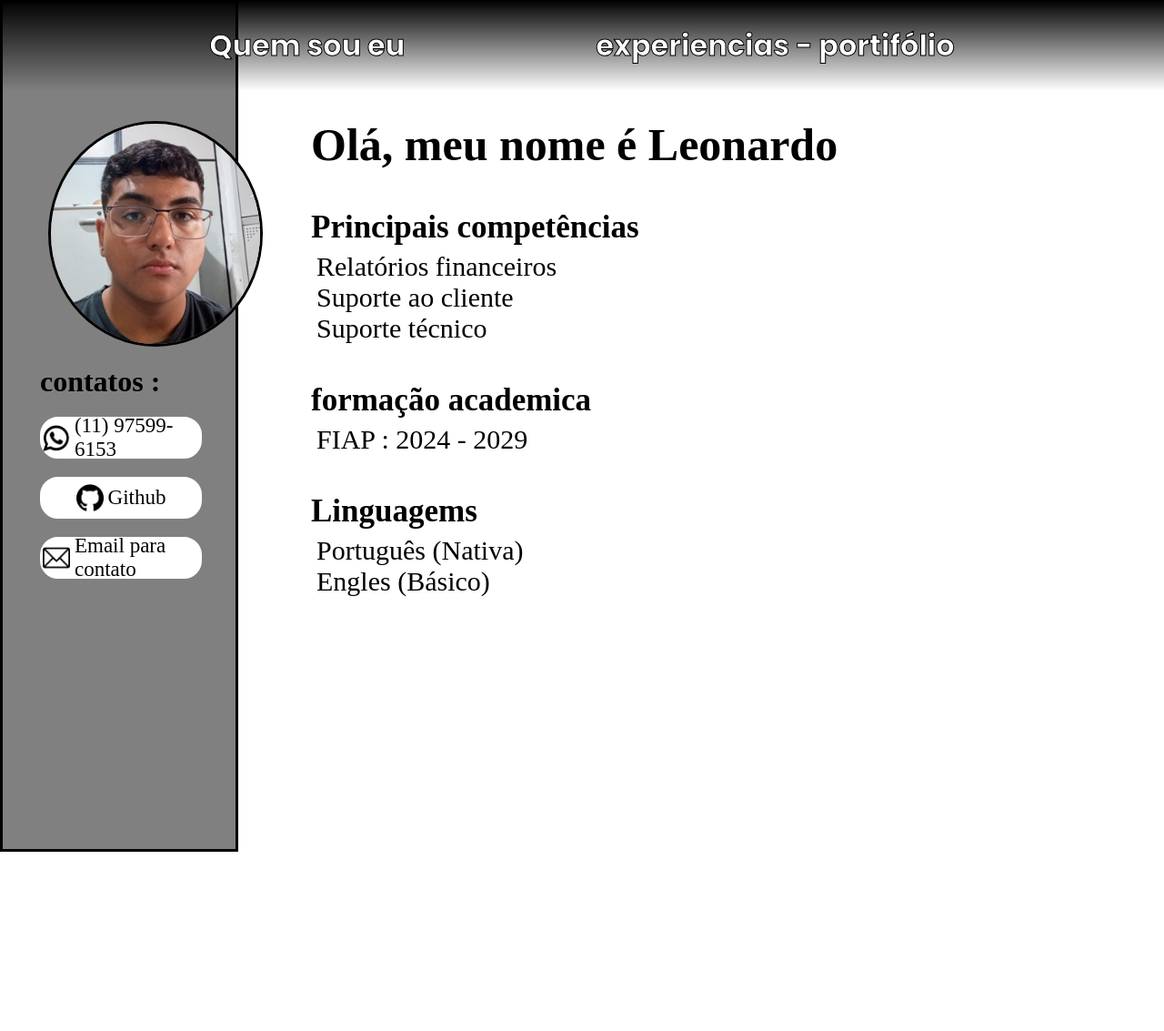
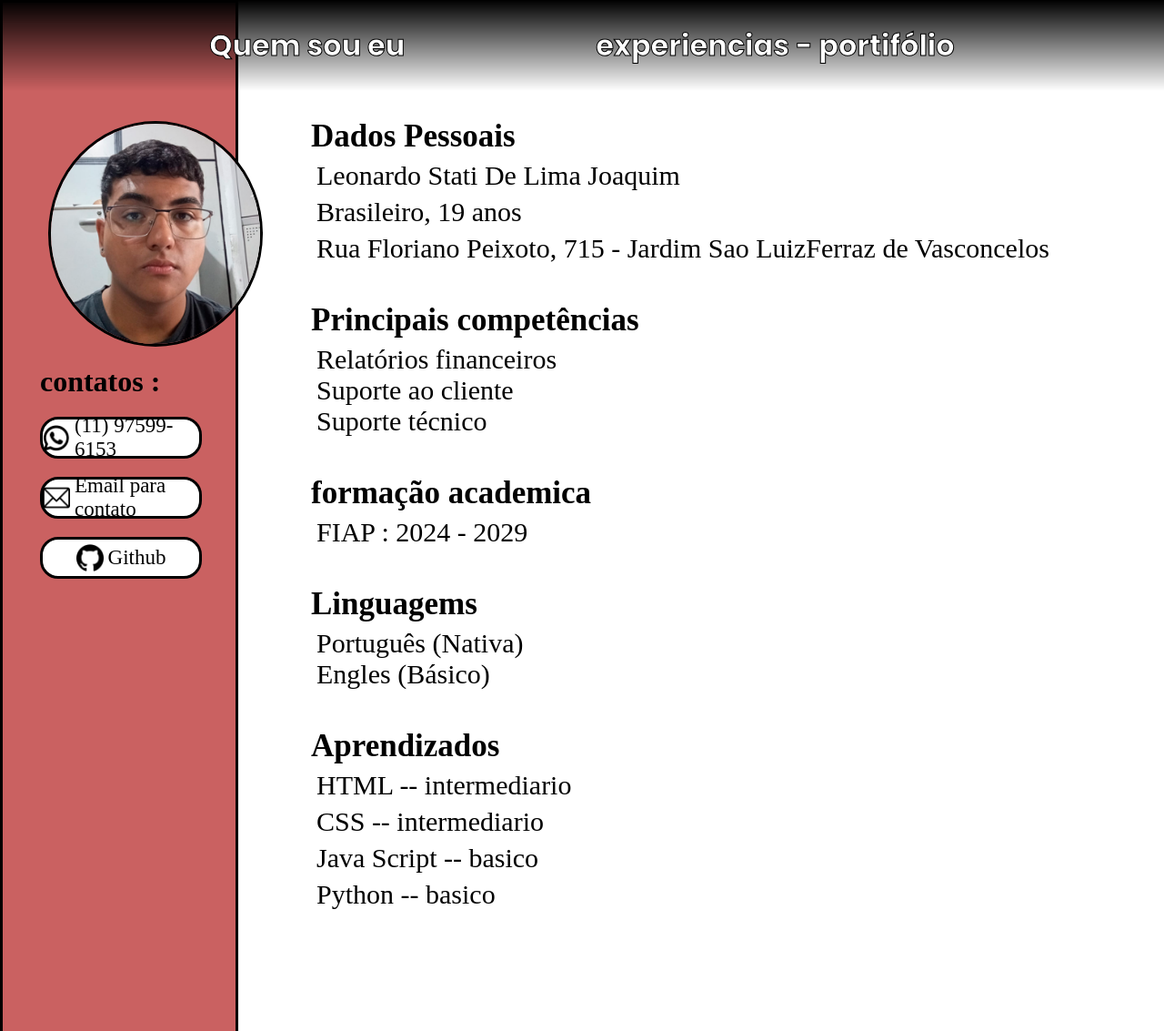
Before and after one commit to SaffronBr1440/Curriculo, a plain HTML site: page index.html in a window 1280 px wide. Shown: the top 1133 px of the page at 91% size. Before the commit the page ends 936 px from the top, so only its background shows below. Drawn offline with Linux system fonts and the light colour scheme; a web font is replaced by a local one.

Commit message:
atualização 1

```diff
--- a/index.html
+++ b/index.html
@@ -43,21 +43,24 @@
                             97599-6153</a>
                     </div>
                     <div class="contatosCenter">
-                        <img class="ContatosLogo" src="/Img/git.png" alt="zap">
-                        <a class="contatosNum" href="https://github.com/SaffronBr1440" target="_blank">Github</a>
-                    </div>
-                    <div class="contatosCenter">
                         <img class="ContatosLogo" src="/Img/Emial.png" alt="zap">
                         <a class="contatosNum" href="mailto:leonardostati9@outlook.com" target="_blank">Email para
                             contato</a>
+                    </div>
+                    <div class="contatosCenter">
+                        <img class="ContatosLogo" src="/Img/git.png" alt="zap">
+                        <a class="contatosNum" href="https://github.com/SaffronBr1440" target="_blank">Github</a>
                     </div>
                     <p></p>
                 </div>
             </div>
 
             <div class="lateraBranca">
-                <h1 class="titulos"> Olá, meu nome é Leonardo</h1>
-                <p class="escritas"> </p>
+                <h1 class="titulosSec">Dados Pessoais</h1>
+                <p class="escritas">Leonardo Stati De Lima Joaquim</p>
+                <p class="escritas">Brasileiro, 19 anos</p>
+                <p class="escritas">Rua Floriano Peixoto, 715 - Jardim Sao LuizFerraz de Vasconcelos</p>
+                <p class="escritas"></p>
                 <br>
                 <br>
                 <h1 class="titulosSec">Principais competências</h1>
@@ -70,6 +73,13 @@
                 <br>
                 <h1 class="titulosSec">Linguagems</h1>
                 <p class="escritas"> Português (Nativa) <br> Engles (Básico)</p>
+                <br>
+                <br>
+                <h1 class="titulosSec">Aprendizados</h1>
+                <p class="escritas">HTML -- intermediario</p>
+                <p class="escritas">CSS     -- intermediario</p>
+                <p class="escritas">Java Script -- basico</p>
+                <p class="escritas">Python -- basico</p>
 
 
             </div>
--- a/style.css
+++ b/style.css
@@ -12,7 +12,7 @@ header{
     --fonte-secundaria: "Poppins", sans-serif;
     --cor-principal: #ffffff;
     --cor-secundaria: rgb(221, 217, 217);
-    --cor-azul : #808080;
+    --cor-azul : #ca6161;
     --cor-fundos: rgba(0, 0, 0, 0.267);
 }
 
@@ -97,12 +97,12 @@ header{
     align-items:center;
     gap: 5px;
     border: solid;
+    border-color:black;
     color:var(--cor-principal);
     border-radius: 20px;
     width:  80%;
     height: 40px;
     background-color: var(--cor-principal);
-
     justify-content: center;
 }
 
@@ -112,12 +112,12 @@ header{
     align-items:center;
     gap: 5px;
     border: solid;
+    border-color: black;
     color: var(--cor-secundaria);
     border-radius: 20px;
     width:  80%;
     height: 40px;
     background-color: var(--cor-secundaria);
-
     justify-content: center;
 }
 
```
Also changed, not shown: html/minhasEX.html (+4 -4 lines).
